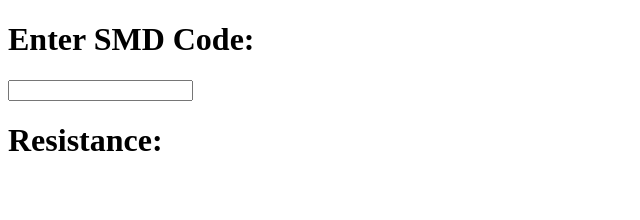
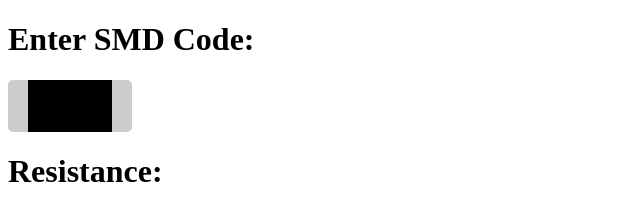
Before and after one commit to celigx/smd-resistor-calculator, a Gatsby site: page / in a window 1280 px wide. Shown: the whole page, without its empty margins (0-640 px from the left). Built offline with nearby package versions, Linux system fonts and the light colour scheme; Gatsby itself is replaced by a stand-in of ours.

Commit message:
Add style to input
Style input to look like SMD resistor

```diff
--- a/src/pages/index.js
+++ b/src/pages/index.js
@@ -1,4 +1,5 @@
 import React, { useState, useEffect } from "react"
+import "../styles/layout.css"
 
 export default function Home() {
   const [value, setValue] = useState('')
@@ -62,10 +63,14 @@ export default function Home() {
   }
 
   return (
-  <div>
-    <h1>Enter SMD Code:</h1>
-    <input value={value} maxLength='4' onChange={valueChange} />
-    <h1>Resistance: {value.match(/[a-zA-Z]/g) ? decimal : output}</h1>
-  </div>
+    <div>
+      <h1>Enter SMD Code:</h1>
+      <div className="smd">
+        <span className="square left" />
+        <input className="input" value={value} maxLength='4' onChange={valueChange} />
+        <span className="square right" />
+      </div>
+      <h1 className="output">Resistance: <span className="bold">{value.match(/[a-zA-Z]/g) ? decimal : output}</span></h1>
+    </div>
   )
 }
--- /dev/null
+++ b/src/styles/layout.css
@@ -0,0 +1,34 @@
+.smd {
+  display: flex;
+}
+
+.square {
+  height: auto;
+  width: 20px;
+  background: #ccc;
+}
+
+.square.left {
+  border-radius: 5px 0 0 5px;
+}
+
+.square.right {
+  border-radius: 0 5px 5px 0;
+}
+
+.input {
+  background: #000;
+  color: #fff;
+  font-size: 22px;
+  text-align: center;
+  height: 50px;
+  width: 80px;
+
+  border-width: 0;
+  border-style: none;
+  border-color: none;
+}
+
+.input:focus {
+  outline: none
+}
```
